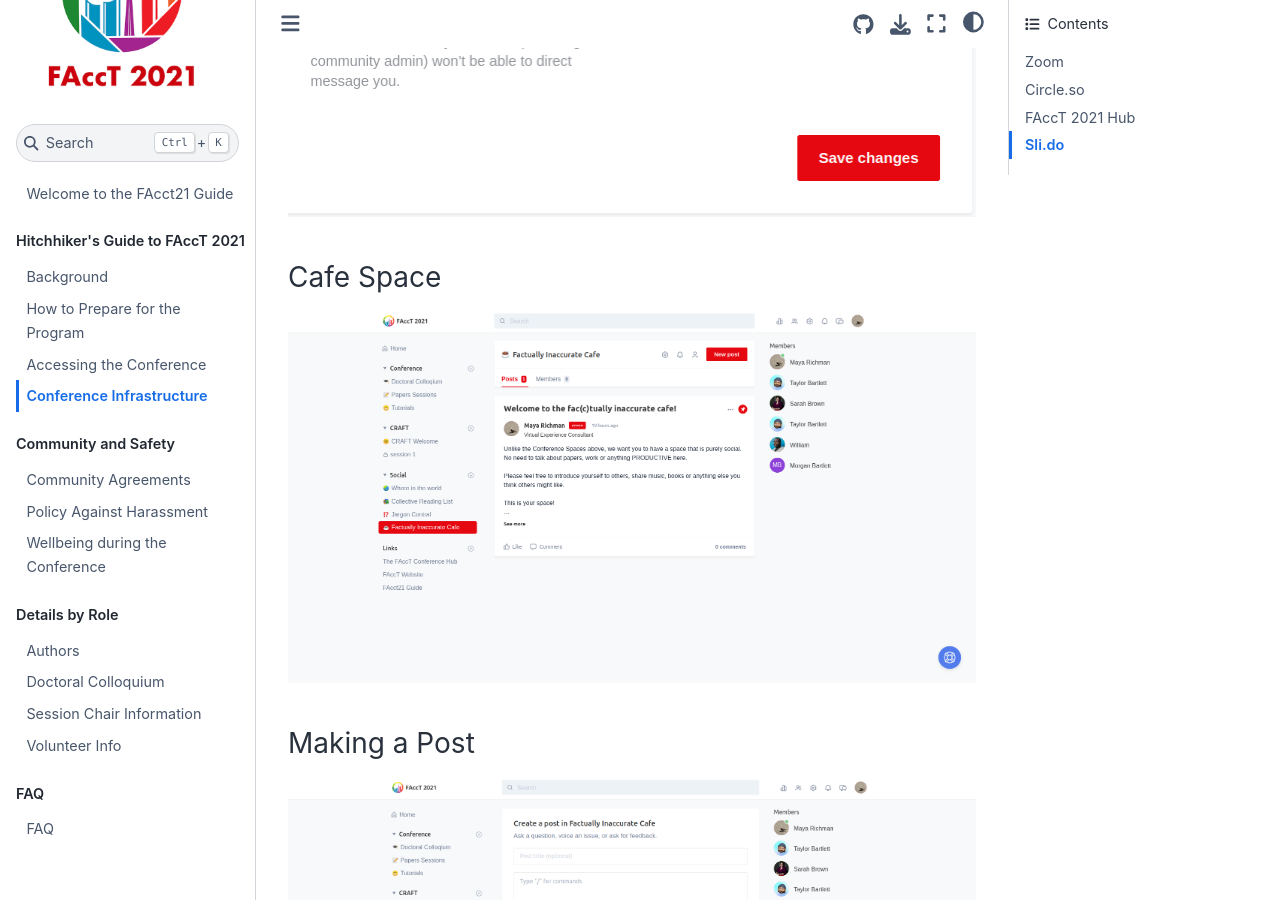
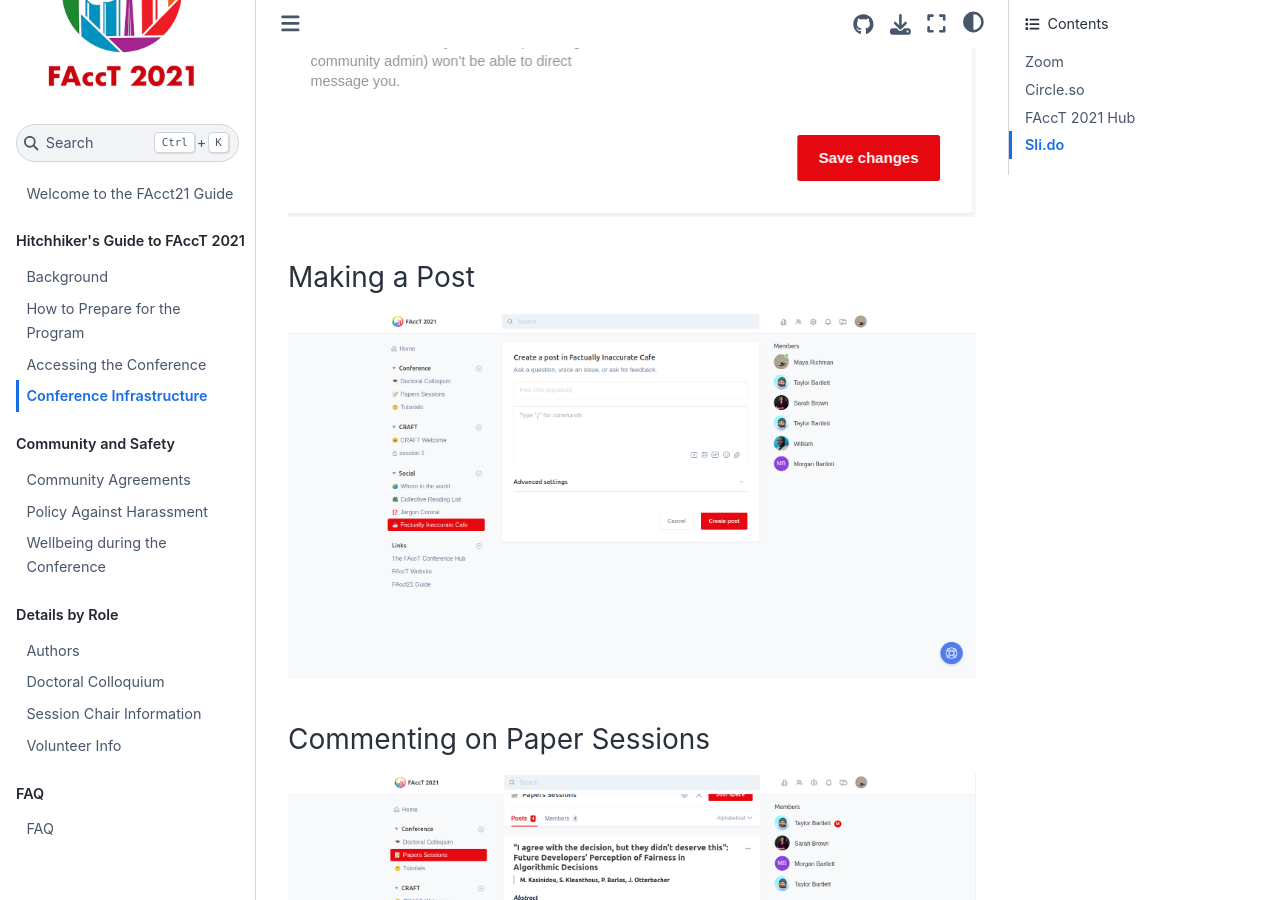
Before and after one commit to Facct22guide/Facct22guide.github.io, a Jupyter Book: the page built from infrastructure.md, in a window 1280 px wide and 900 px high, scrolled down 1250 px. Built offline with Jupyter Book 1.0.4 settings and Sphinx 7.4.7 and the Sphinx Book theme 1.1.4, drawn with Linux system fonts in a browser that asks for light colours.

Commit message:
removed image with outdated cafe space

```diff
--- a/infrastructure.md
+++ b/infrastructure.md
@@ -15,10 +15,6 @@ We have made a small simple guide for basic functionality in Circle. Circle.so a
 If you don't want other attendees to be able to direct message you, please change this setting in your profile.
 
 ![Circle screenshot](/img/circle-profile-dm-5.png)
-
-
-#### Cafe Space
-![Circle screenshot](/img/circle-cafespace-1.png)
 
 #### Making a Post
 ![Circle screenshot](/img/circle-cafespace-post-2.png)
```
